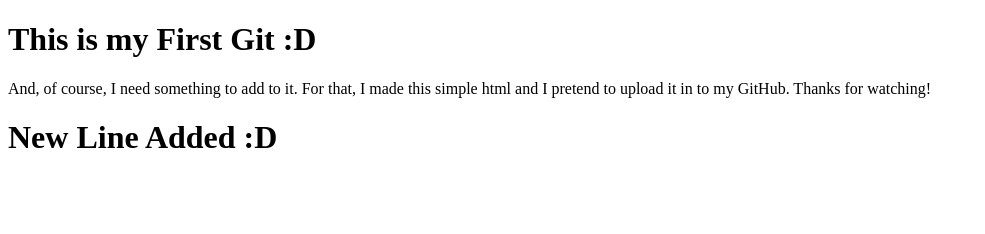
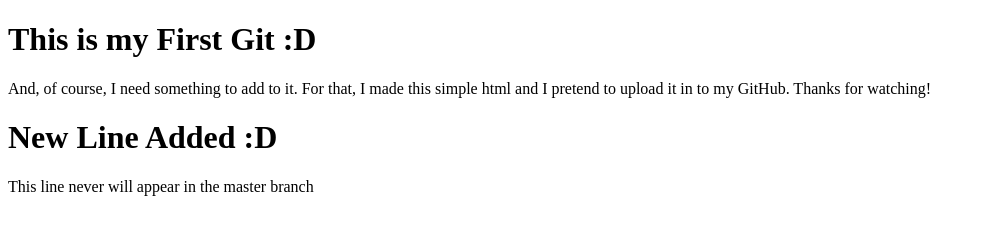
Before and after one commit to TemporalAP/firstgit, a plain HTML site: page index.html in a window 1280 px wide. Shown: the whole page, without its empty margins (0-985 px from the left). Drawn offline with Linux system fonts and the light colour scheme.

Commit message:
line added to test

```diff
--- a/index.html
+++ b/index.html
@@ -7,6 +7,6 @@
 		<h1>This is my First Git :D</h1>
 		<p>	And, of course, I need something to add to it. For that, I made this simple html and I pretend to upload it in to my GitHub. Thanks for watching!</p>
 		<h1>New Line Added :D</h1>
-
+		<p>This line never will appear in the master branch</p>
 	</body>
 </html>
```
